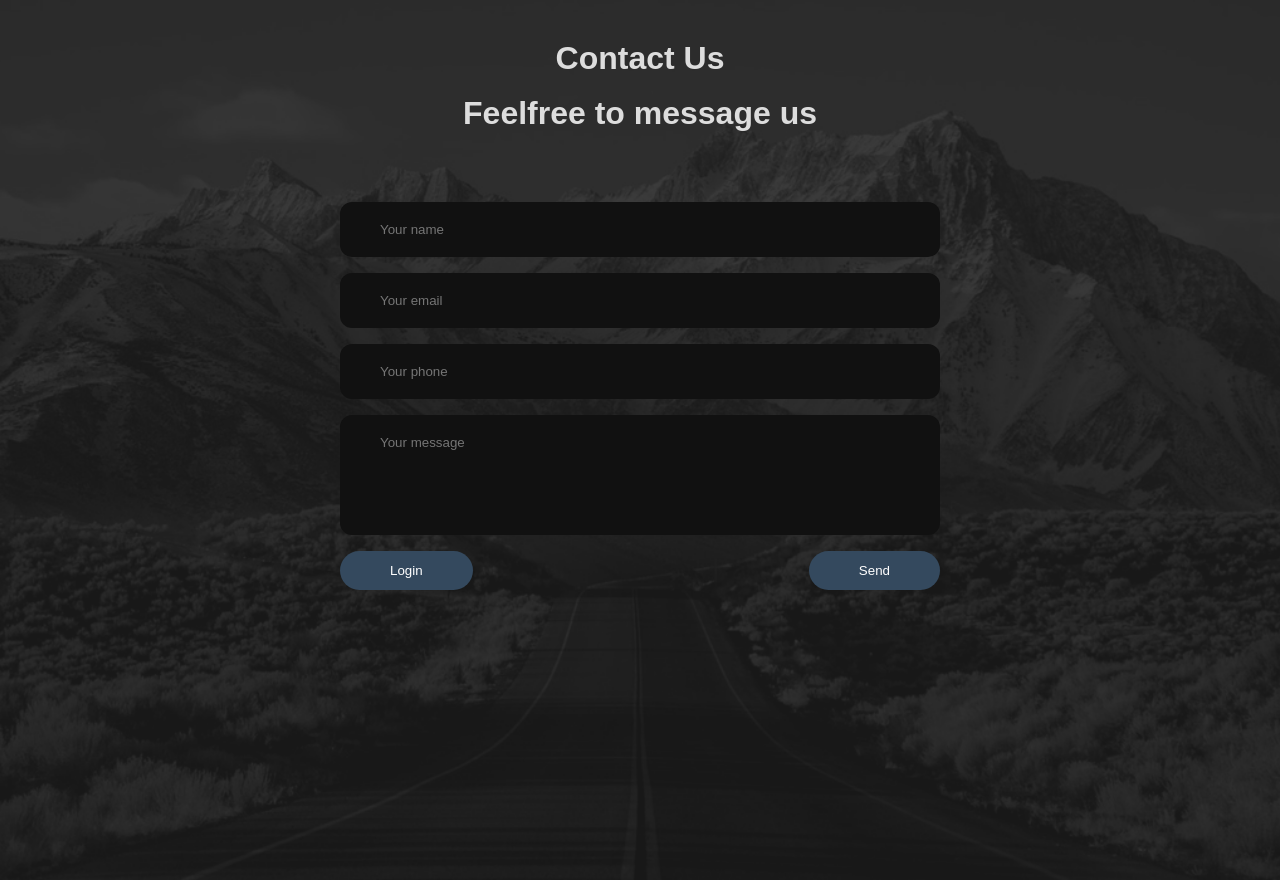
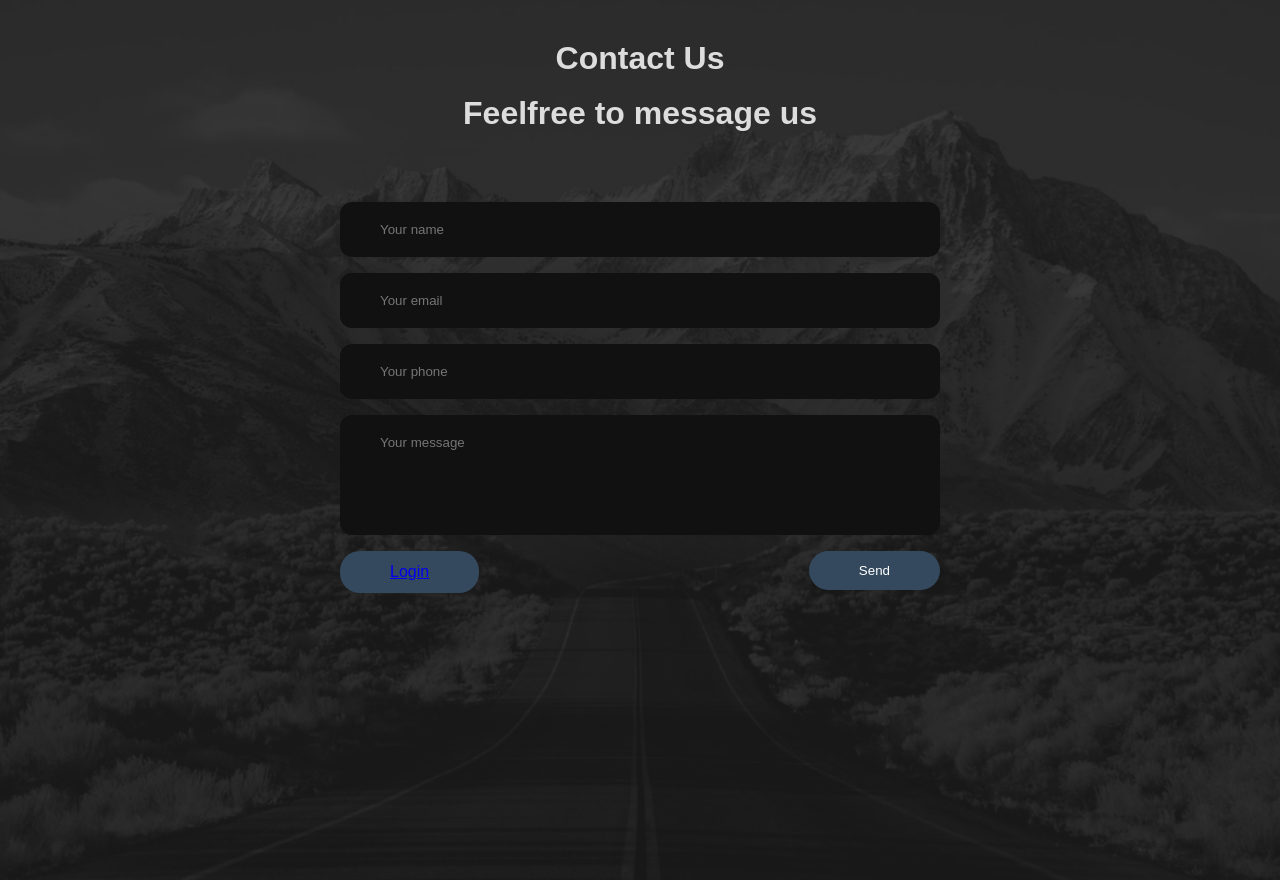
Before and after one commit to mehedisurem/WebApplication-A2, a PHP site: page / in a window 1280 px wide. Run offline with PHP 8.4, Linux system fonts and the light colour scheme.

Commit message:
Update index.php

```diff
--- a/index.php
+++ b/index.php
@@ -60,8 +60,7 @@
     <input type="text" class="contact-form-text" placeholder="Your phone" name="mobile" required>
     <textarea class="contact-form-text" placeholder="Your message" name="message" required></textarea>
     <button type = "submit" class="contact-form-btn">Send</button>
-    <button type = "button" class="contact-form-btn-2" > <a href="login.php">Login</a> </button>
-
+    <a class="contact-form-btn-2" href="login.php">Login</a>
   </form>
 </div>
   </body>
```
